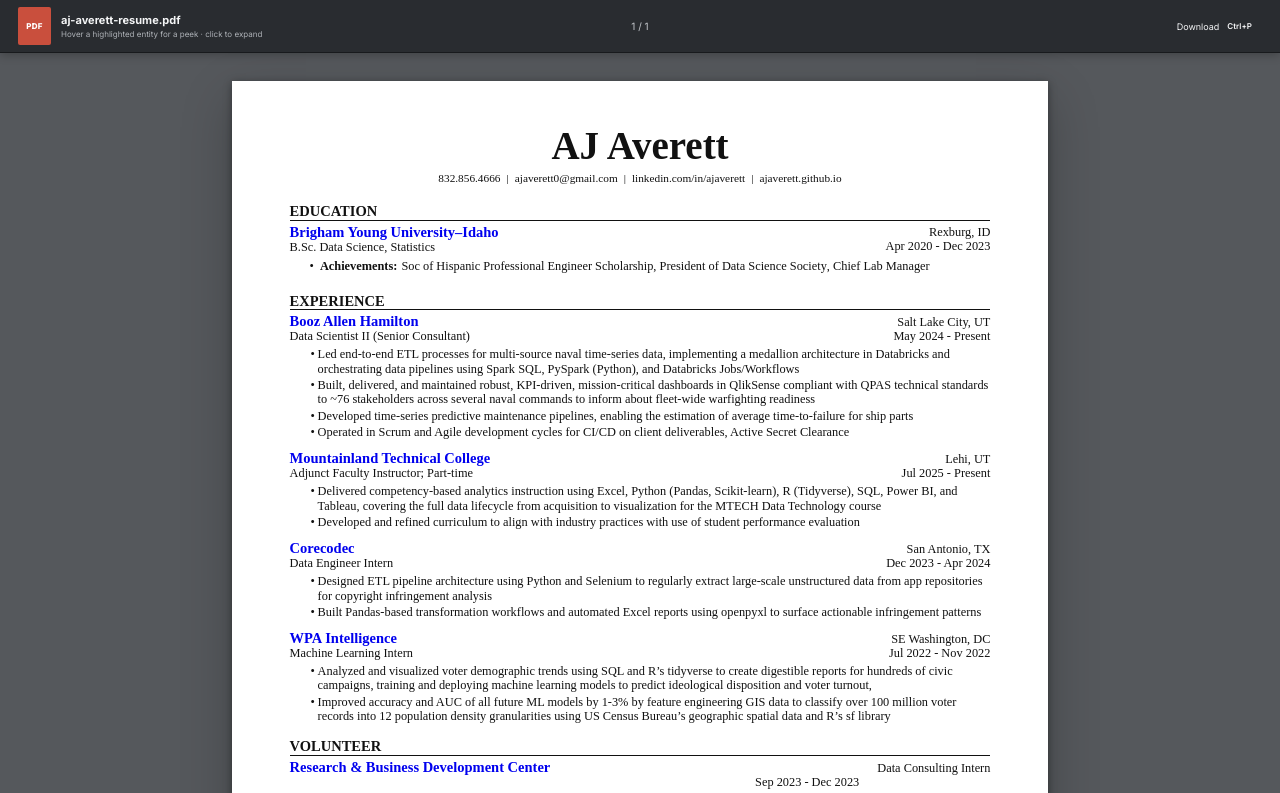
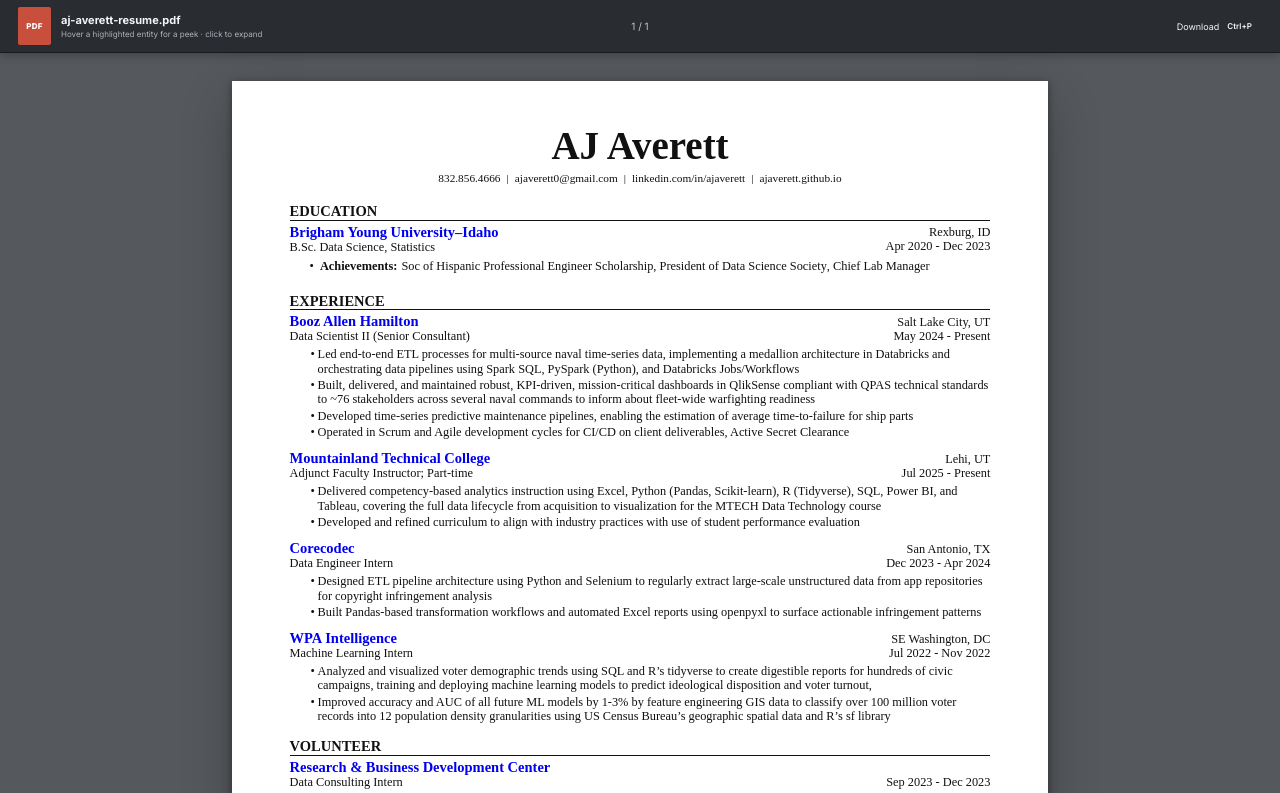
Before and after one commit to ajaverett/ajaverett.github.io, a Next.js app: page / in a window 1280 px wide. Shown: the top 793 px of the page. Built offline with nearby package versions, Linux system fonts and the light colour scheme; a web font is replaced by a local one.

Commit message:
Align volunteer role headings

```diff
--- a/app/globals.css
+++ b/app/globals.css
@@ -345,8 +345,27 @@
 }
 
 .pdf-role-heading {
+  grid-template-areas:
+    "company location"
+    "title dates";
   align-items: baseline;
   line-height: 1.08;
+}
+
+.pdf-role-heading > .entity-company {
+  grid-area: company;
+}
+
+.pdf-role-heading > .entity-location {
+  grid-area: location;
+}
+
+.pdf-role-title {
+  grid-area: title;
+}
+
+.pdf-dates {
+  grid-area: dates;
 }
 
 .pdf-role-title,
```
Also changed, not shown: 1 other file (tests, documents, lock files or other folders).
